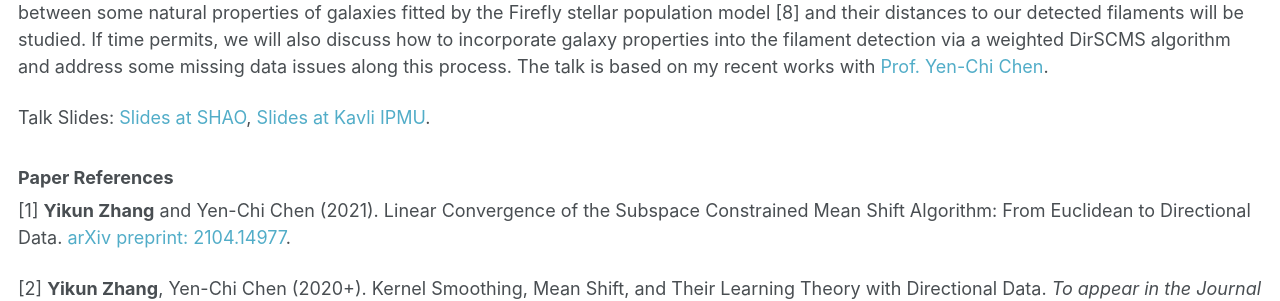
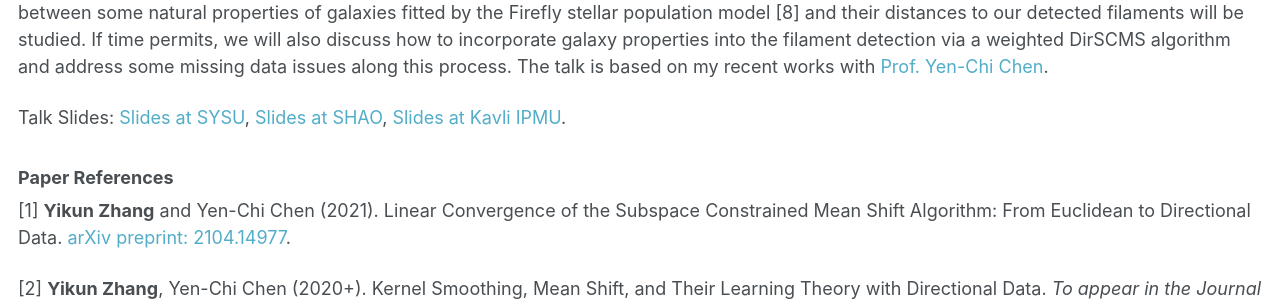
Before and after one commit to zhangyk8/zhangyk8.github.io, a Jekyll site: the page built from _talks/talk-3.md, in a window 1280 px wide. Shown: the part 473-774 px from the top of the page. Built offline with Jekyll 4.4.1, drawn with Linux system fonts in a browser that asks for light colours.

Commit message:
Update talk-3.md

```diff
--- a/_talks/talk-3.md
+++ b/_talks/talk-3.md
@@ -21,7 +21,7 @@ On megaparsec scales, matter in our Universe is not uniformly distributed but ra
 In this talk, we will present the methodology of recovering filaments from galaxy samples in the Sloan Digital Sky Survey (SDSS-IV) \[5\] through directional density ridges, which can be practically estimated via our proposed _Directional Subspace Constrained Mean Shift_ (DirSCMS) algorithm \[1,2\]. Compared to previous filament detection algorithms \[6,7\], the DirSCMS algorithm takes into account the nonlinear geometry of a celestial sphere on which the galaxy samples lie and thus potentially yields less biased estimators of the underlying filament structures. The correlations between some natural properties of galaxies fitted by the Firefly stellar population model \[8\] and their distances to our detected filaments will be studied. If time permits, we will also discuss how to incorporate galaxy properties into the filament detection via a weighted DirSCMS algorithm and address some missing data issues along this process. The talk is based on my recent works with [Prof. Yen-Chi Chen](http://faculty.washington.edu/yenchic/index.html).
 
 
-Talk Slides: [Slides at SHAO](https://zhangyk8.github.io/talks/Cosmic_Filaments.pdf), [Slides at Kavli IPMU](https://zhangyk8.github.io/talks/Cosmic_Web_Survey_Geo.pdf).
+Talk Slides: [Slides at SYSU](https://zhangyk8.github.io/talks/Kernel_Cosmic_SYSU.pdf), [Slides at SHAO](https://zhangyk8.github.io/talks/Cosmic_Filaments.pdf), [Slides at Kavli IPMU](https://zhangyk8.github.io/talks/Cosmic_Web_Survey_Geo.pdf).
 
 <!---
 Code Link: [GitHub: EuDirSCMS](https://github.com/zhangyk8/EuDirSCMS).
```
